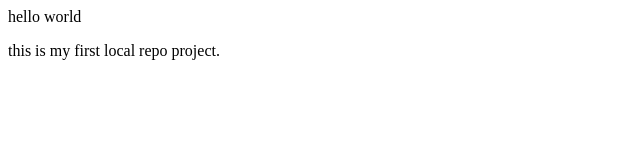
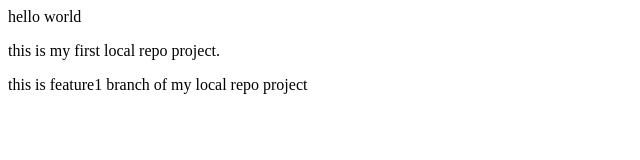
Before and after one commit to deepa-k-umar/localrepoproj, a plain HTML site: page index.html in a window 1280 px wide. Shown: the whole page, without its empty margins (0-640 px from the left). Drawn offline with Linux system fonts and the light colour scheme.

Commit message:
added feature1 branch

```diff
--- a/index.html
+++ b/index.html
@@ -5,4 +5,5 @@
 <p>
     this is my first local repo project.
     </p>
+    <p>this is feature1 branch of my local repo project</p>
 </html>
```
